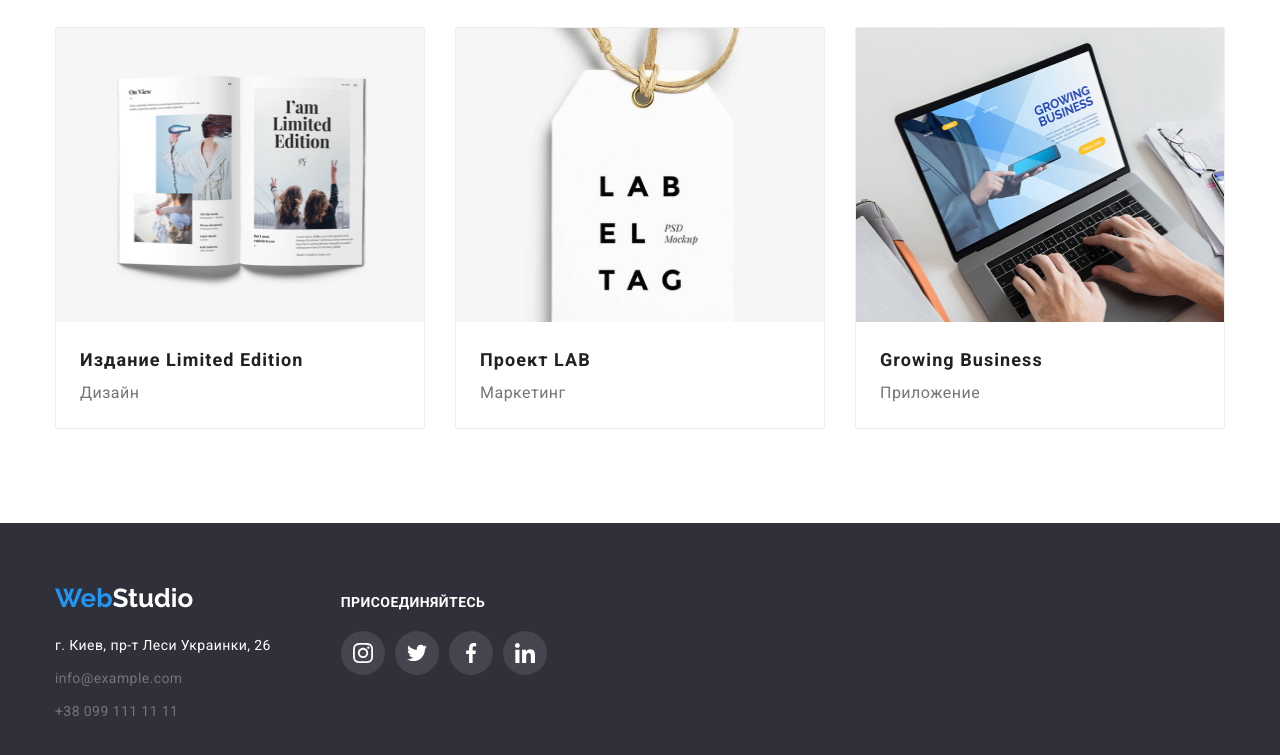
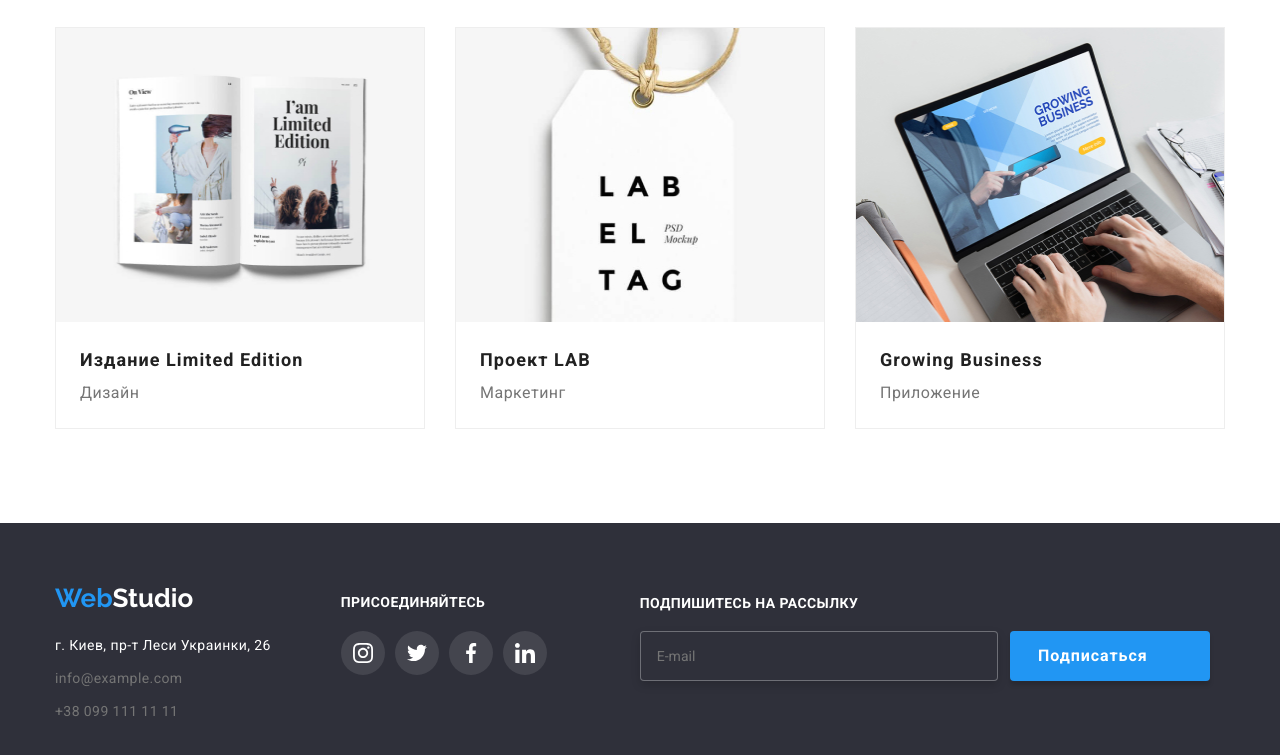
Before and after one commit to OlegOchych/goit-markup-hw-07, a plain HTML site: page portfolio.html in a window 1280 px wide. Shown: the part 1104-1859 px from the top of the page. Drawn offline with nearby package versions, Linux system fonts and the light colour scheme.

Commit message:
Update portfolio.html

```diff
--- a/portfolio.html
+++ b/portfolio.html
@@ -158,8 +158,8 @@
 	</section>
 </main>
 <footer class="footer">
-		<div class="container footer-container">
-			<div>
+<div class="container footer-container">
+		<div>
 			<a href="" class="logo-footer"><span class="logo-blue">Web</span>Studio</a>
 			<address>
 				<ul class="list-footer">
@@ -168,7 +168,7 @@
 					<li class="item-footer"><a href="tel:+380991111111" class="link-footer">+38 099 111 11 11</a></li>
 				</ul>
 			</address>
-			</div>
+		</div>
 		<div class="footer-icon-div">
 			<h3 class="footer-title">присоединяйтесь</h3>
 			<ul class="footer-icon-list">
@@ -202,8 +202,18 @@
 				</li>
 			</ul>
 		</div>
+	<div class="footer-input-div">
+			<p class="footer-input-text">Подпишитесь на рассылку</p>
+		<div class="tg">
+			<form action="#"><input type="email" name="user-mail" placeholder="E-mail" name="e-mail" class="footer-input"></form>
+			<button class="footer-input-btn" type="submit">Подписаться
+				<svg class="footer-input-icon" width="24" height="24">
+				<use href="./images/icons.svg#icon-telegram"></use>
+			</svg></button>
 		</div>
-	</footer>
+	</div>
+</div>
+</footer>
 	 <script src="./js/modal.js"></script>
 </body>
 </html>
```
